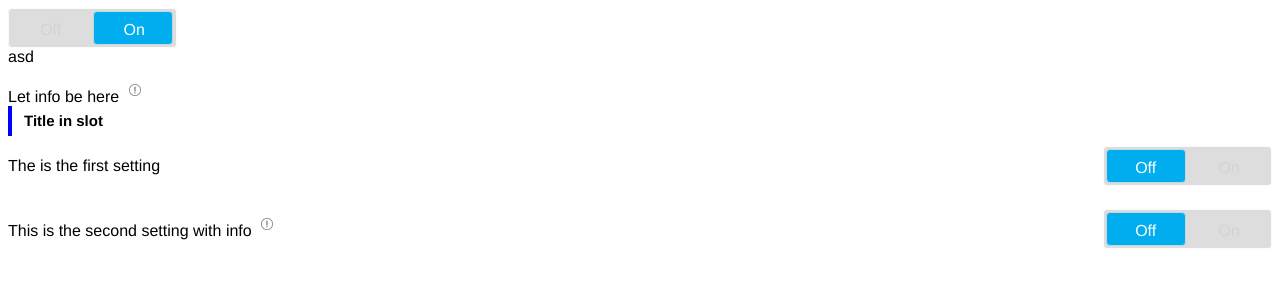
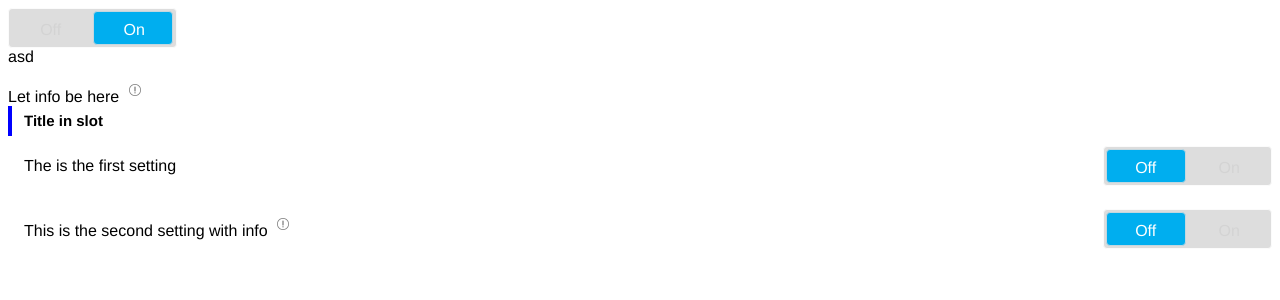
Before and after one commit to apeschar/phastpress, a Vue app in the folder admin-front-end/: page / in a window 1280 px wide. Shown: the top 300 px of the page. Built offline with nearby package versions, Linux system fonts and the light colour scheme.

Commit message:
Add padding in Setting

```diff
--- a/admin-front-end/src/components/Setting.vue
+++ b/admin-front-end/src/components/Setting.vue
@@ -24,5 +24,6 @@ export default {
     align-items: center;
     justify-content: space-between;
     margin-bottom: 23px;
+    padding-left: 16px;
   }
 </style>
```
